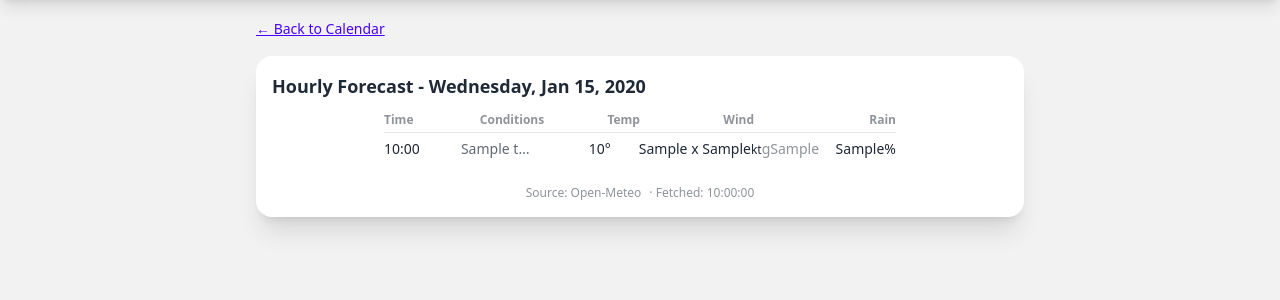
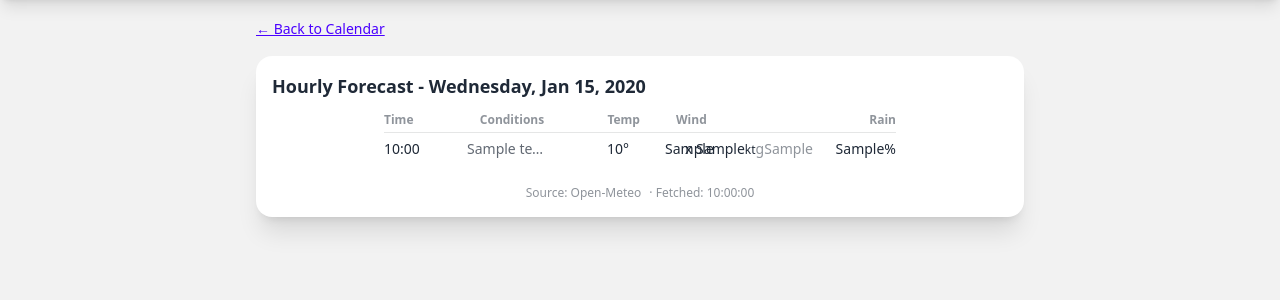
Before and after one commit to dustinkeib/hamsfly, a Django app: template apps/hamsalert/templates/hamsalert/hourly_forecast.html in a window 1280 px wide. Shown: the part 64-364 px from the top of the page. Run offline with Django 5.2, Linux system fonts and the light colour scheme; the template is opened without the code that fills it: most values are stand-ins (such as "Sample title", 1, 10 or a date in 2020); some libraries are stand-ins or nearby versions.

Commit message:
align wind arrows to left with fixed-width container and pl-8
Co-Authored-By: Claude Opus 4.5 <noreply@anthropic.com>

```diff
--- a/apps/hamsalert/templates/hamsalert/hourly_forecast.html
+++ b/apps/hamsalert/templates/hamsalert/hourly_forecast.html
@@ -31,7 +31,7 @@
                     <span>Time</span>
                     <span class="text-center">Conditions</span>
                     <span class="text-right">Temp</span>
-                    <span class="text-center pl-6">Wind</span>
+                    <span class="pl-8">Wind</span>
                     <span class="text-right">Rain</span>
                 </div>
                 {% for hour in hourly.hours %}
@@ -39,7 +39,7 @@
                     <span class="font-medium">{{ hour.time|time:"H:i" }}</span>
                     <span class="truncate text-base-content/70 text-center">{{ hour.weather_description }}</span>
                     <span class="text-right">{% if hour.temperature_f is not None %}{{ hour.temperature_f }}°{% else %}--{% endif %}</span>
-                    <span class="pl-6 whitespace-nowrap text-center">{{ hour.wind_arrow }} {{ hour.direction_compass }} {{ hour.wind_speed_kt }}<span class="text-xs">kt</span>{% if hour.wind_gusts_kt is not None %}<span class="text-base-content/50">g{{ hour.wind_gusts_kt }}</span>{% endif %}</span>
+                    <span class="pl-8 whitespace-nowrap"><span class="inline-block w-5 text-center">{{ hour.wind_arrow }}</span>{{ hour.direction_compass }} {{ hour.wind_speed_kt }}<span class="text-xs">kt</span>{% if hour.wind_gusts_kt is not None %}<span class="text-base-content/50">g{{ hour.wind_gusts_kt }}</span>{% endif %}</span>
                     <span class="text-right">{% if hour.precipitation_probability is not None %}{{ hour.precipitation_probability }}%{% else %}--{% endif %}</span>
                 </div>
                 {% if now_hour and hour.time|date:"G" == now_hour %}
```
